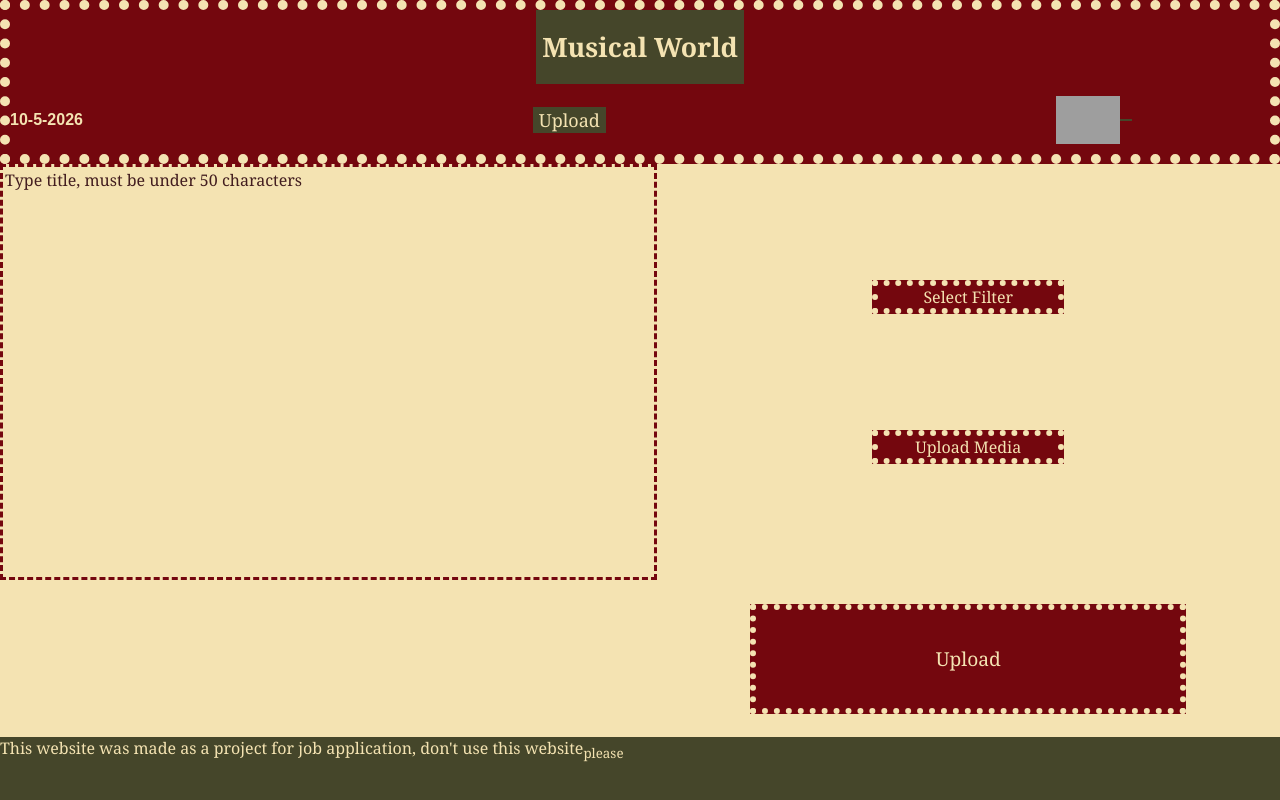
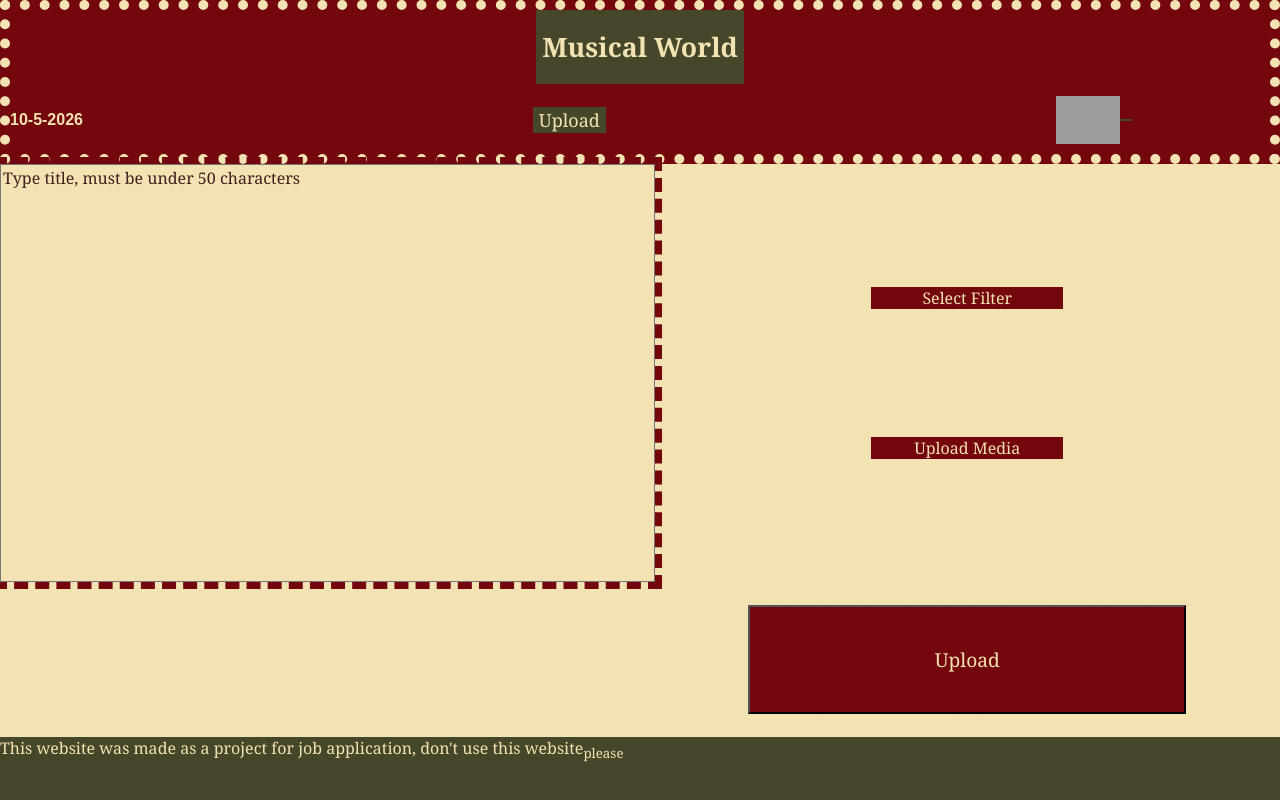
Before and after one commit to fastrunner333/Musicalworld, a React (Vite) app: page /upload in a window 1280 px wide. Built offline with nearby package versions, Linux system fonts and the light colour scheme; no server answers; grey boxes are pictures that could not be loaded.

Commit message:
spinner added

```diff
--- a/src/Upload/Upload.module.css
+++ b/src/Upload/Upload.module.css
@@ -5,9 +5,8 @@
     font-family:Georgia, 'Times New Roman', Times, serif;
     font-size: medium;
     background-color: #f4e3b2;
-    border:3px dashed #74070e;
+    outline:7px dashed #74070e;
     color:#74070e;
-    outline:none;
     box-sizing: border-box;
 }
 .textarea::placeholder{
@@ -26,7 +25,7 @@
     font-size: larger;
     background-color:#74070e;
     color: #f4e3b2;
-    border:6px dotted #f4e3b2;
+    outline:13px dotted #f4e3b2;
     align-self: center;
     justify-self: center;
     height: 70%;
@@ -35,10 +34,10 @@
 }
 .upload:hover{
     background-color:#510409;
-    border:7px dotted #f4e3b2;
+    outline:17px dotted #f4e3b2;
 }.upload:active{
     background-color:#74070e;
-    border:6px dotted #f4e3b2;
+    outline:13px dotted #f4e3b2;
 }
 .form{
     display: grid;
@@ -59,7 +58,7 @@
     text-align: center;
     align-self: end;
     position:relative;
-    border:6px dotted #f4e3b2;
+    outline:7px dotted #f4e3b2;
     background-color:#74070e;
     color: #f4e3b2;
     width:15vw;
@@ -68,11 +67,11 @@
 }
 .dropdowndiv:hover{
     background-color:#510409;
-    border:7px dotted #f4e3b2;
+    outline:12px dotted #f4e3b2;
 }
 .dropdowndiv:active{
     background-color:#74070e;
-    border:6px dotted #f4e3b2;
+    outline:7px dotted #f4e3b2;
 }
 .dropdownlist{
     position: absolute;
@@ -96,7 +95,7 @@
     position:relative;
     top:0%;
     width:15vw;
-    border:6px dotted #f4e3b2;
+    outline:7px dotted #f4e3b2;
     background-color:#74070e;
     color: #f4e3b2;
     display:block;
@@ -107,11 +106,11 @@
 }
 .medialabel:hover{
     background-color:#510409;
-    border:7px dotted #f4e3b2;
+    outline:12px dotted #f4e3b2;
 }
 .medialabel:active{
     background-color:#74070e;
-    border:6px dotted #f4e3b2;
+    outline:7px dotted #f4e3b2;
 }
 .dropdownbutton{
     font-family:Georgia, 'Times New Roman', Times, serif;
```
